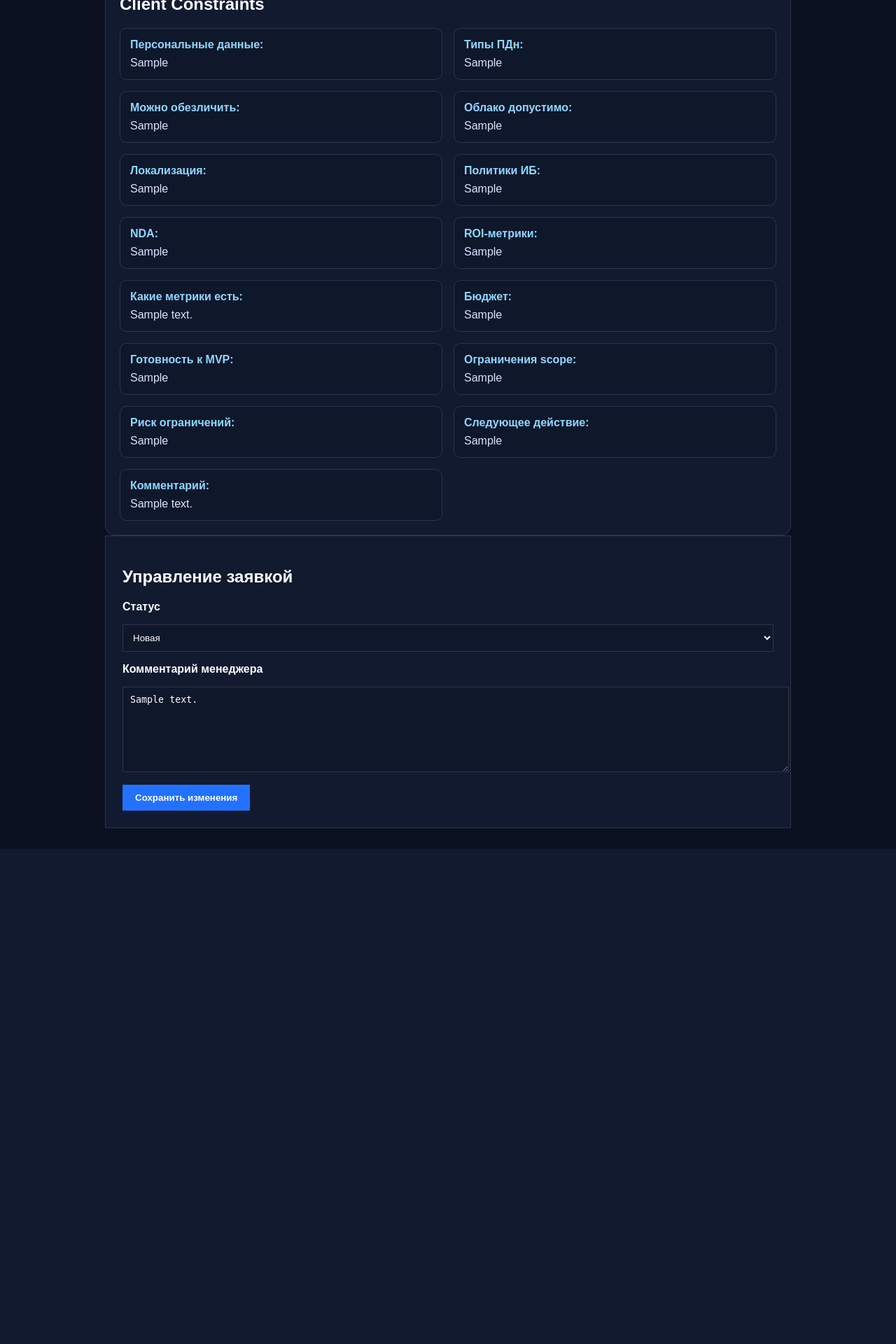
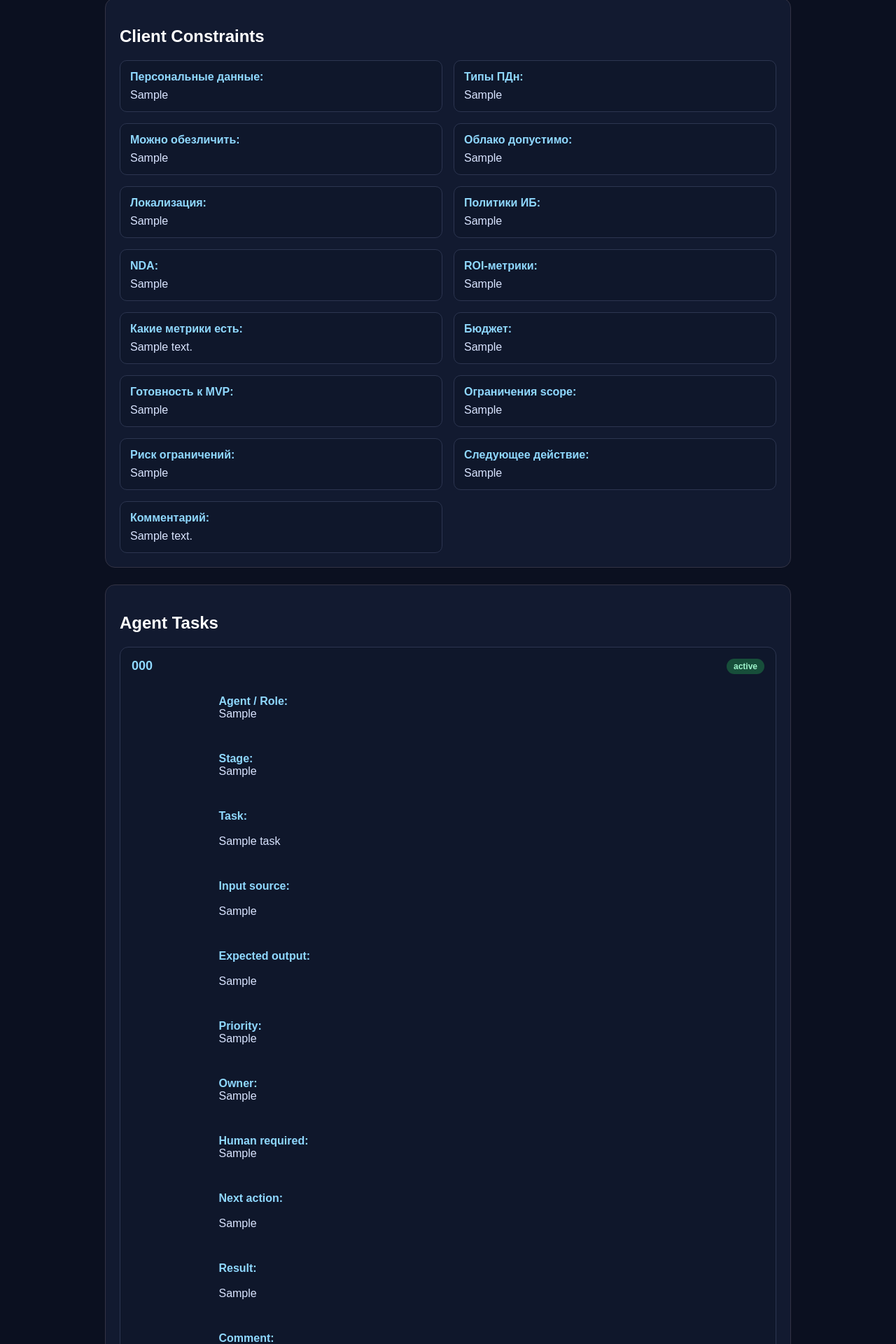
Before and after one commit to zerosergey2024/landing_AIha, a Flask app: page /admin/leads/1 in a window 1280 px wide. Shown: the part 1080-3000 px from the top of the page at 70% size. Before the commit the page ends 2293 px from the top, so only its background shows below. Run offline with Flask 3, Linux system fonts and the light colour scheme; the visitor is signed in with stand-in values (Sample User, id 1); tables that the repository leaves empty hold one stand-in row (values such as "Sample post").

Commit message:
Add agent tasks and show tasks in lead detail

```diff
--- a/routes/admin.py
+++ b/routes/admin.py
@@ -1,6 +1,6 @@
 from __future__ import annotations
 
-from datetime import datetime, timezone
+from services.intake_blocks import build_intake_v33_input_block, get_lead_with_constraints
 from flask import Blueprint, jsonify, redirect, render_template, request, session
 import os
 import sqlite3
@@ -211,6 +211,34 @@ def admin_lead_detail(lead_id: int):
             """,
             (lead_id,),
         ).fetchone()
+        tasks = conn.execute(
+            """
+            SELECT
+                id,
+                task_code,
+                lead_id,
+                company,
+                agent_type,
+                stage,
+                task_title,
+                input_source,
+                expected_output,
+                status,
+                priority,
+                owner,
+                human_required,
+                result,
+                next_action,
+                due_date,
+                comment,
+                created_at,
+                updated_at
+            FROM agent_tasks
+            WHERE lead_id = ?
+            ORDER BY id ASC
+            """,
+            (lead_id,),
+        ).fetchall()
 
     if lead is None:
         return "Заявка не найдена", 404
@@ -219,7 +247,26 @@ def admin_lead_detail(lead_id: int):
         "admin_lead_detail.html",
         lead=lead,
         constraints=constraints,
+        tasks=tasks,
         statuses=LEAD_STATUSES,
+    )
+
+@admin_bp.get("/leads/<int:lead_id>/intake-input")
+def admin_lead_intake_input(lead_id: int):
+    if not admin_required():
+        return redirect("/admin/login")
+
+    lead, constraints = get_lead_with_constraints(lead_id)
+
+    if lead is None:
+        return "Заявка не найдена", 404
+
+    input_block = build_intake_v33_input_block(lead, constraints)
+
+    return render_template(
+        "admin_intake_input.html",
+        lead=lead,
+        input_block=input_block,
     )
 
 
--- a/templates/admin_lead_detail.html
+++ b/templates/admin_lead_detail.html
@@ -28,11 +28,13 @@
             border: 1px solid #334;
             padding: 24px;
             margin-bottom: 24px;
+            border-radius: 14px;
         }
 
         .meta {
             color: #9fb3d9;
             margin-bottom: 12px;
+            line-height: 1.6;
         }
 
         .grid {
@@ -45,6 +47,7 @@
             background: #0f172b;
             padding: 14px;
             border: 1px solid #2c3550;
+            border-radius: 10px;
         }
 
         .field strong {
@@ -60,6 +63,7 @@
             background: #0f172b;
             color: white;
             border: 1px solid #334;
+            border-radius: 10px;
         }
 
         textarea {
@@ -74,14 +78,17 @@
             background: #2272ff;
             color: white;
             font-weight: bold;
+            border-radius: 10px;
         }
 
         .message {
             white-space: pre-wrap;
             line-height: 1.5;
         }
+
         .constraints-block {
             margin-top: 24px;
+            margin-bottom: 24px;
             padding: 20px;
             border: 1px solid #334;
             background: #121a30;
@@ -110,6 +117,76 @@
             color: #d9e4ff;
             white-space: pre-wrap;
         }
+
+        .tasks-block {
+            margin-top: 24px;
+            margin-bottom: 24px;
+            padding: 20px;
+            border: 1px solid #334;
+            background: #121a30;
+            border-radius: 14px;
+        }
+
+        .tasks-list {
+            display: grid;
+            gap: 16px;
+        }
+
+        .task-card {
+            background: #0f172b;
+            border: 1px solid #2c3550;
+            padding: 16px;
+            border-radius: 12px;
+        }
+
+        .task-head {
+            display: flex;
+            justify-content: space-between;
+            align-items: center;
+            gap: 16px;
+            margin-bottom: 12px;
+        }
+
+        .task-head strong {
+            color: #8fd8ff;
+            font-size: 18px;
+        }
+
+        .task-status {
+            display: inline-block;
+            padding: 4px 10px;
+            border-radius: 999px;
+            background: #174e3a;
+            color: #9ff5cc;
+            font-size: 12px;
+            font-weight: bold;
+        }
+
+        .task-card p {
+            margin: 10px 0;
+            color: #d9e4ff;
+            white-space: pre-wrap;
+        }
+
+        .task-card strong {
+            color: #8fd8ff;
+        }
+
+        .task-meta {
+            color: #9fb3d9 !important;
+            font-size: 13px;
+        }
+
+        @media (max-width: 760px) {
+            .grid,
+            .constraints-grid {
+                grid-template-columns: 1fr;
+            }
+
+            body {
+                margin: 18px;
+            }
+        }
     </style>
 </head>
 
@@ -126,18 +203,24 @@
         Обновлено: {{ lead.updated_at }}
     </div>
 
+    <p>
+        <a href="/admin/leads/{{ lead.id }}/intake-input">
+            Сформировать input для Intake Agent v3.3
+        </a>
+    </p>
+
     <div class="card">
         <h2>Контакт</h2>
 
         <div class="grid">
             <div class="field">
                 <strong>Имя</strong>
-                {{ lead.name }}
+                {{ lead.name or "Не указано" }}
             </div>
 
             <div class="field">
                 <strong>Телефон</strong>
-                {{ lead.phone }}
+                {{ lead.phone or "Не указано" }}
             </div>
 
             <div class="field">
@@ -147,14 +230,14 @@
 
             <div class="field">
                 <strong>Статус</strong>
-                {{ lead.status }}
+                {{ lead.status or "Не указано" }}
             </div>
         </div>
     </div>
 
     <div class="card">
         <h2>Задача</h2>
-        <div class="message">{{ lead.message }}</div>
+        <div class="message">{{ lead.message or "Не указано" }}</div>
     </div>
 
     <div class="card">
@@ -163,27 +246,27 @@
         <div class="grid">
             <div class="field">
                 <strong>Отрасль</strong>
-                {{ lead.industry }}
+                {{ lead.industry or "Не определено" }}
             </div>
 
             <div class="field">
                 <strong>Процесс</strong>
-                {{ lead.process }}
+                {{ lead.process or "Не определено" }}
             </div>
 
             <div class="field">
                 <strong>AI-сценарий</strong>
-                {{ lead.ai_type }}
+                {{ lead.ai_type or "Не определено" }}
             </div>
 
             <div class="field">
                 <strong>Эффект</strong>
-                {{ lead.effect }}
+                {{ lead.effect or "Не определено" }}
             </div>
 
             <div class="field">
                 <strong>Приоритет</strong>
-                {{ lead.priority }}
+                {{ lead.priority or "Не определено" }}
             </div>
         </div>
     </div>
@@ -276,6 +359,88 @@
         </section>
     {% endif %}
 
+    {% if tasks %}
+        <section class="tasks-block">
+            <h2>Agent Tasks</h2>
+
+            <div class="tasks-list">
+                {% for task in tasks %}
+                    <div class="task-card">
+                        <div class="task-head">
+                            <strong>{{ task.task_code }}</strong>
+                            <span class="task-status">{{ task.status or "не указано" }}</span>
+                        </div>
+
+                        <p>
+                            <strong>Agent / Role:</strong>
+                            {{ task.agent_type or "не указано" }}
+                        </p>
+
+                        <p>
+                            <strong>Stage:</strong>
+                            {{ task.stage or "не указано" }}
+                        </p>
+
+                        <p>
+                            <strong>Task:</strong><br>
+                            {{ task.task_title or "не указано" }}
+                        </p>
+
+                        <p>
+                            <strong>Input source:</strong><br>
+                            {{ task.input_source or "не указано" }}
+                        </p>
+
+                        <p>
+                            <strong>Expected output:</strong><br>
+                            {{ task.expected_output or "не указано" }}
+                        </p>
+
+                        <p>
+                            <strong>Priority:</strong>
+                            {{ task.priority or "не указано" }}
+                        </p>
+
+                        <p>
+                            <strong>Owner:</strong>
+                            {{ task.owner or "не указано" }}
+                        </p>
+
+                        <p>
+                            <strong>Human required:</strong>
+                            {{ task.human_required or "не указано" }}
+                        </p>
+
+                        <p>
+                            <strong>Next action:</strong><br>
+                            {{ task.next_action or "не указано" }}
+                        </p>
+
+                        <p>
+                            <strong>Result:</strong><br>
+                            {{ task.result or "не указано" }}
+                        </p>
+
+                        <p>
+                            <strong>Comment:</strong><br>
+                            {{ task.comment or "не указано" }}
+                        </p>
+
+                        <p class="task-meta">
+                            Created: {{ task.created_at }} |
+                            Updated: {{ task.updated_at }}
+                        </p>
+                    </div>
+                {% endfor %}
+            </div>
+        </section>
+    {% else %}
+        <section class="tasks-block">
+            <h2>Agent Tasks</h2>
+            <p>Для этой заявки задачи агентов пока не созданы.</p>
+        </section>
+    {% endif %}
+
     <div class="card">
         <h2>Управление заявкой</h2>
 
@@ -292,7 +457,7 @@
 
             <p><strong>Комментарий менеджера</strong></p>
 
-            <textarea name="manager_comment">{{ lead.manager_comment }}</textarea>
+            <textarea name="manager_comment">{{ lead.manager_comment or "" }}</textarea>
 
             <button type="submit">Сохранить изменения</button>
         </form>
```
Also changed, not shown: db.py (+26 -0 lines), routes/public.py (+6 -1 lines), services/intake_blocks.py (added, +256 -0 lines), services/tasks.py (added, +132 -0 lines), templates/admin_intake_input.html (added, +81 -0 lines). Lines whose indentation alone changed are shown as unchanged.
